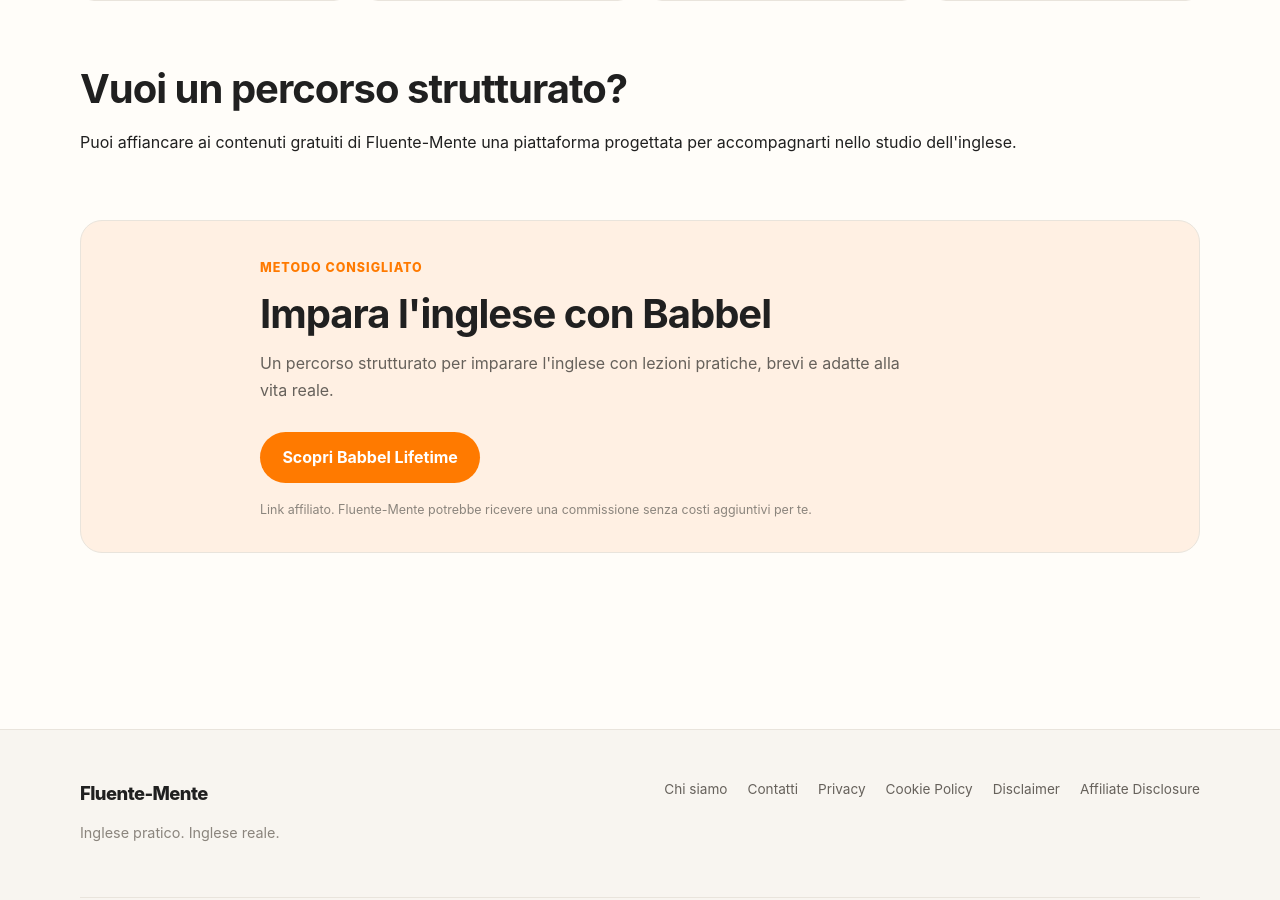
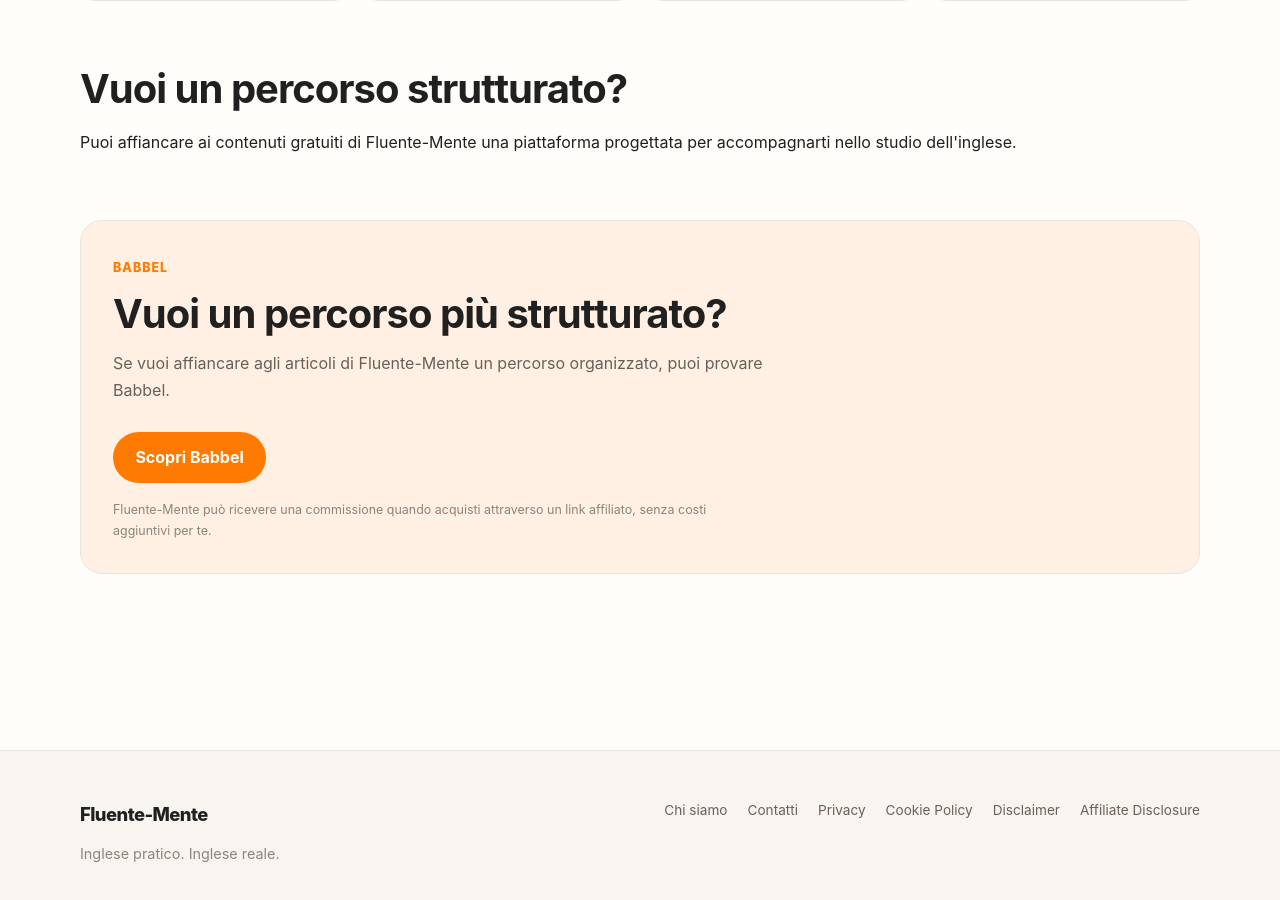
Before and after one commit to Nausica-20/Fluente-Mente, a Jekyll site: the page built from metodo.md, in a window 1280 px wide and 900 px high, scrolled down 1083 px. Built offline with Jekyll 4.4.1, drawn with Linux system fonts in a browser that asks for light colours.

Commit message:
Update cta.html

```diff
--- a/_includes/cta.html
+++ b/_includes/cta.html
@@ -1,34 +1,68 @@
-<section class="affiliate-cta">
+{% comment %}
+============================================================
+FLUENTE-MENTE — AFFILIATE CTA
+============================================================
 
-  <div class="container affiliate-cta-inner">
+Utilizzo:
+
+{% include cta.html %}
+
+oppure:
+
+{% include cta.html type="soft" %}
+{% include cta.html type="medium" %}
+{% include cta.html type="strong" %}
+
+Il contenuto e il link vengono recuperati
+automaticamente da _data/site.yml.
+{% endcomment %}
+
+
+{% assign cta_type = include.type | default: "default" %}
+
+{% assign cta = site.data.site.affiliate.cta[cta_type] %}
+
+
+{% if site.data.site.affiliate.enabled and cta %}
+
+<section
+  class="affiliate-cta"
+  aria-label="Risorsa consigliata"
+>
+
+  <div class="affiliate-cta-inner">
 
     <span class="affiliate-cta-label">
-      Metodo consigliato
+      {{ site.data.site.affiliate.partner }}
     </span>
 
+
     <h2>
-      Impara l'inglese con Babbel
+      {{ cta.title }}
     </h2>
 
+
     <p>
-      Un percorso strutturato per imparare l'inglese
-      con lezioni pratiche, brevi e adatte alla vita reale.
+      {{ cta.text }}
     </p>
 
+
     <a
-      href="{{ site.data.site.affiliate.babbel.url }}"
       class="affiliate-cta-button"
-      rel="sponsored"
+      href="{{ site.data.site.affiliate.url }}"
+      rel="{{ site.data.site.affiliate.rel }}"
       target="_blank"
     >
-      Scopri Babbel Lifetime
+      {{ cta.button }}
     </a>
 
+
     <small class="affiliate-cta-note">
-      Link affiliato. Fluente-Mente potrebbe ricevere
-      una commissione senza costi aggiuntivi per te.
+      {{ site.data.site.affiliate.disclosure }}
     </small>
 
   </div>
 
 </section>
+
+{% endif %}
```
